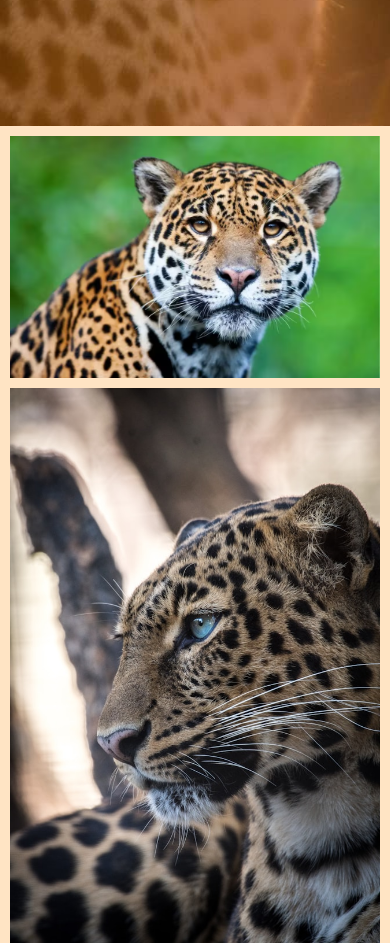
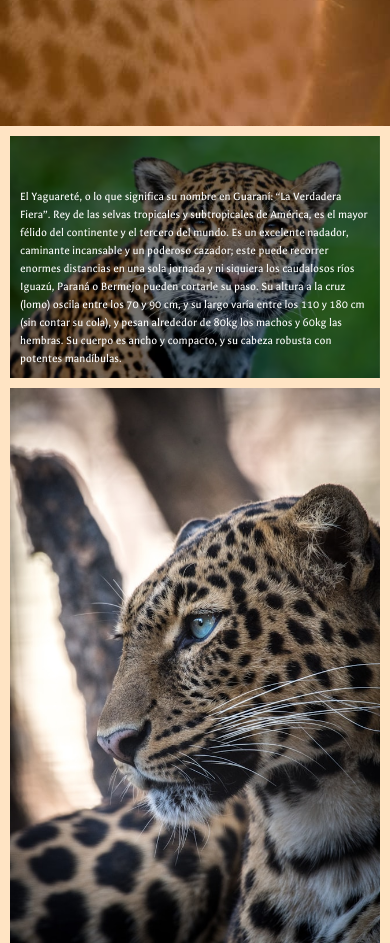
Before and after one commit to JuanFortez/PFFortez, a website: page index.html in a window 390 px wide. Shown: the part 921-1864 px from the top of the page. Drawn offline with nearby package versions, Linux system fonts and the light colour scheme; a web font is replaced by a local one.

Commit message:
modifique el mediaqueries para los parrafos del index

```diff
--- a/scss/layouts/_mediaqueries.scss
+++ b/scss/layouts/_mediaqueries.scss
@@ -217,6 +217,24 @@
             .hero-item {
                 p {
                     font-size: 1.8rem;
+                }
+            }
+        }
+    }
+}
+
+@media (max-width: 768px) {
+    .hero {
+        .hero-content {
+            .hero-item {
+            background-color: rgba(0, 0, 0, 0.521);
+                p {
+                    color: white;
+                    width: 100%;
+                    height: 100%;
+                    padding: 10px;
+                    @include font (1.6rem, 'Galdeano');
+                    @include flex($justify-content: flex-start, $align-content: flex-end);
                 }
             }
         }
```
Also changed, not shown: css/style.css, 1 other file.
